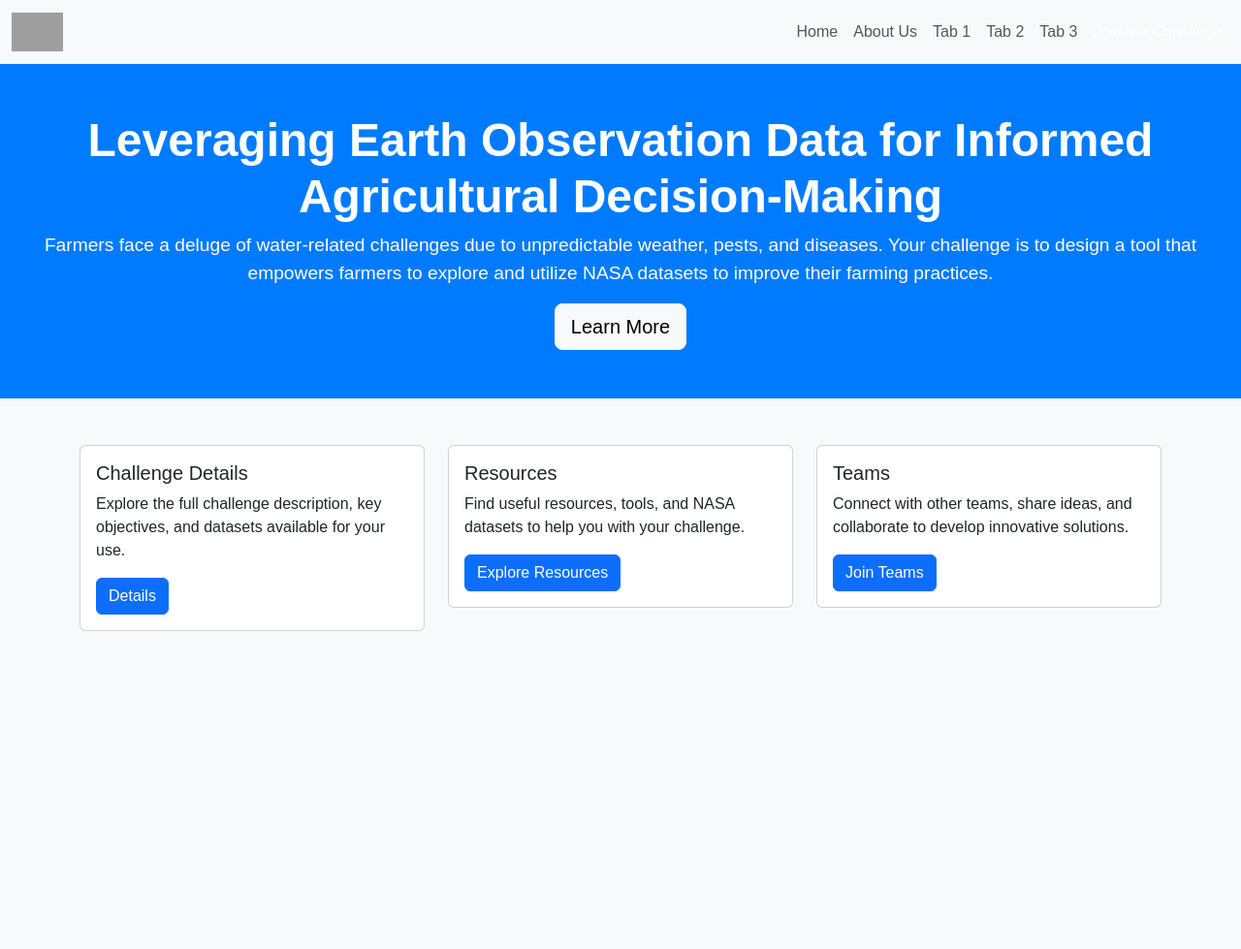
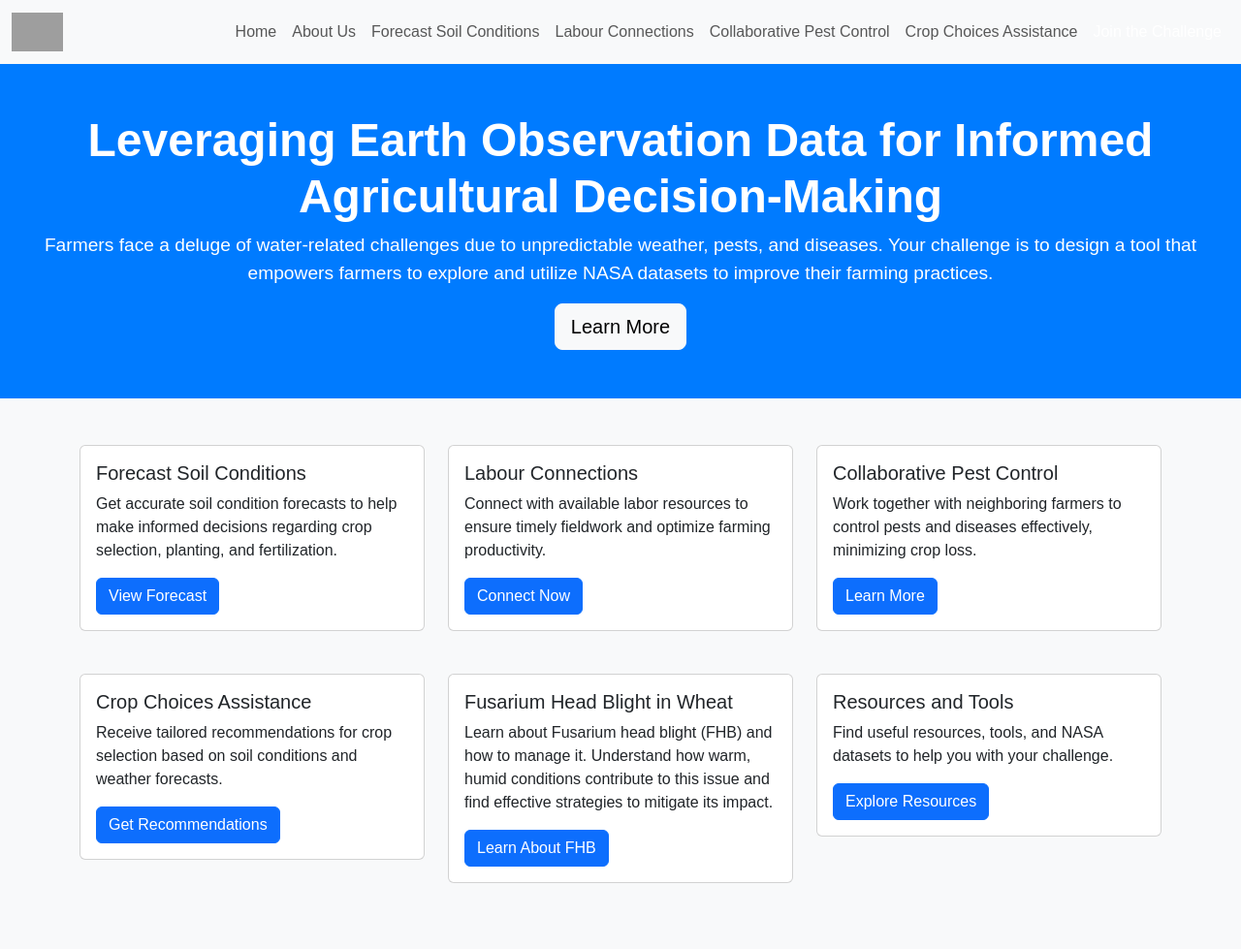
Before and after one commit to Doomsy1/NASA, a Flask app: page / in a window 1280 px wide. Shown: the whole page at 97% size. Before the commit the page ends 651 px from the top, so only its background shows below. Run offline with Flask 3, Linux system fonts and the light colour scheme; grey boxes are pictures that could not be loaded.

Commit message:
forecast template

```diff
--- a/main.py
+++ b/main.py
@@ -1,5 +1,5 @@
 from flask import *
-from werkzeug.security import generate_password_hash,check_password_hash
+# from werkzeug.security import generate_password_hash,check_password_hash
 import sqlite3
 import random
 import time
@@ -15,6 +15,13 @@
     else:
         return render_template("logged_out_home.html")
 
+@app.route('/forecast')
+def forecast():
+    if logged_in:
+        return render_template("logged_in_home.html")
+    else:
+        return render_template("forecast.html")
+
 
 if __name__ == "__main__":
     app.run()
--- a/templates/logged_out_home.html
+++ b/templates/logged_out_home.html
@@ -55,13 +55,16 @@
                     <a class="nav-link" href="#">About Us</a>
                 </li>
                 <li class="nav-item">
-                    <a class="nav-link" href="#">Tab 1</a>
+                    <a class="nav-link" href="#">Forecast Soil Conditions</a>
                 </li>
                 <li class="nav-item">
-                    <a class="nav-link" href="#">Tab 2</a>
+                    <a class="nav-link" href="#">Labour Connections</a>
                 </li>
                 <li class="nav-item">
-                    <a class="nav-link" href="#">Tab 3</a>
+                    <a class="nav-link" href="#">Collaborative Pest Control</a>
+                </li>
+                <li class="nav-item">
+                    <a class="nav-link" href="#">Crop Choices Assistance</a>
                 </li>
                 <li class="nav-item">
                     <a class="nav-link btn btn-primary text-white" href="#">Join the Challenge</a>
@@ -84,27 +87,56 @@
         <div class="col-md-4">
             <div class="card">
                 <div class="card-body">
-                    <h5 class="card-title">Challenge Details</h5>
-                    <p class="card-text">Explore the full challenge description, key objectives, and datasets available for your use.</p>
-                    <a href="#" class="btn btn-primary">Details</a>
+                    <h5 class="card-title">Forecast Soil Conditions</h5>
+                    <p class="card-text">Get accurate soil condition forecasts to help make informed decisions regarding crop selection, planting, and fertilization.</p>
+                    <a href="/forecast" class="btn btn-primary">View Forecast</a>
                 </div>
             </div>
         </div>
         <div class="col-md-4">
             <div class="card">
                 <div class="card-body">
-                    <h5 class="card-title">Resources</h5>
-                    <p class="card-text">Find useful resources, tools, and NASA datasets to help you with your challenge.</p>
-                    <a href="#" class="btn btn-primary">Explore Resources</a>
+                    <h5 class="card-title">Labour Connections</h5>
+                    <p class="card-text">Connect with available labor resources to ensure timely fieldwork and optimize farming productivity.</p>
+                    <a href="#" class="btn btn-primary">Connect Now</a>
                 </div>
             </div>
         </div>
         <div class="col-md-4">
             <div class="card">
                 <div class="card-body">
-                    <h5 class="card-title">Teams</h5>
-                    <p class="card-text">Connect with other teams, share ideas, and collaborate to develop innovative solutions.</p>
-                    <a href="#" class="btn btn-primary">Join Teams</a>
+                    <h5 class="card-title">Collaborative Pest Control</h5>
+                    <p class="card-text">Work together with neighboring farmers to control pests and diseases effectively, minimizing crop loss.</p>
+                    <a href="#" class="btn btn-primary">Learn More</a>
+                </div>
+            </div>
+        </div>
+    </div>
+    <div class="row mt-4">
+        <div class="col-md-4">
+            <div class="card">
+                <div class="card-body">
+                    <h5 class="card-title">Crop Choices Assistance</h5>
+                    <p class="card-text">Receive tailored recommendations for crop selection based on soil conditions and weather forecasts.</p>
+                    <a href="#" class="btn btn-primary">Get Recommendations</a>
+                </div>
+            </div>
+        </div>
+        <div class="col-md-4">
+            <div class="card">
+                <div class="card-body">
+                    <h5 class="card-title">Fusarium Head Blight in Wheat</h5>
+                    <p class="card-text">Learn about Fusarium head blight (FHB) and how to manage it. Understand how warm, humid conditions contribute to this issue and find effective strategies to mitigate its impact.</p>
+                    <a href="#" class="btn btn-primary">Learn About FHB</a>
+                </div>
+            </div>
+        </div>
+        <div class="col-md-4">
+            <div class="card">
+                <div class="card-body">
+                    <h5 class="card-title">Resources and Tools</h5>
+                    <p class="card-text">Find useful resources, tools, and NASA datasets to help you with your challenge.</p>
+                    <a href="#" class="btn btn-primary">Explore Resources</a>
                 </div>
             </div>
         </div>
```
Also changed, not shown: templates/forecast.html (added, +27 -0 lines).
